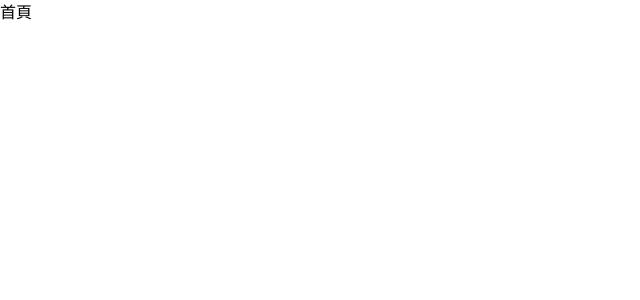
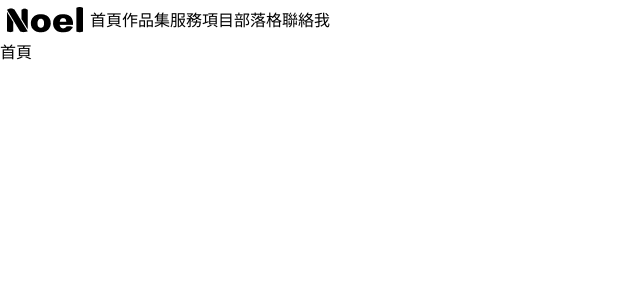
Before and after one commit to Danny-1211/Noel-design, a React (Vite) app: page / in a window 1280 px wide. Shown: the top 300 px of the page, without its empty margins (0-640 px from the left). Built offline with nearby package versions, Linux system fonts and the light colour scheme.

Commit message:
feat: add Header component

```diff
--- a/src/App.jsx
+++ b/src/App.jsx
@@ -1,7 +1,9 @@
 import { Outlet } from "react-router-dom";
+import Header from  "./components/Header";
 function App() {
   return (
     <div className="flex flex-col min-h-screen">
+        <Header />
       <main className="flex-1">
         <Outlet />
       </main>
--- /dev/null
+++ b/src/components/Header.jsx
@@ -0,0 +1,30 @@
+import { Link } from 'react-router-dom';
+import logo from "../assets/imgs/logo/logo.png";
+function Header() {
+  const navItems = [
+    { name: "首頁", path: "/" },
+    { name: "作品集", path: "/" },
+    { name: "服務項目", path: "/" },
+    { name: "部落格", path: "/" },
+    { name: "聯絡我", path: "/" },
+  ];
+  return (
+    <nav className="w-full mx-auto flex items-center justify-start">
+      <div className="logo">
+        <img src={logo} alt="logo" />
+      </div>
+      <div className="hidden lg:flex">
+        {
+          navItems.map((item,index) => {
+            return (
+              <Link className="" to={item.path} key={index}>
+                {item.name}
+              </Link>
+            )
+          })
+        }
+      </div>
+    </nav>
+  );
+}
+export default Header;
```
